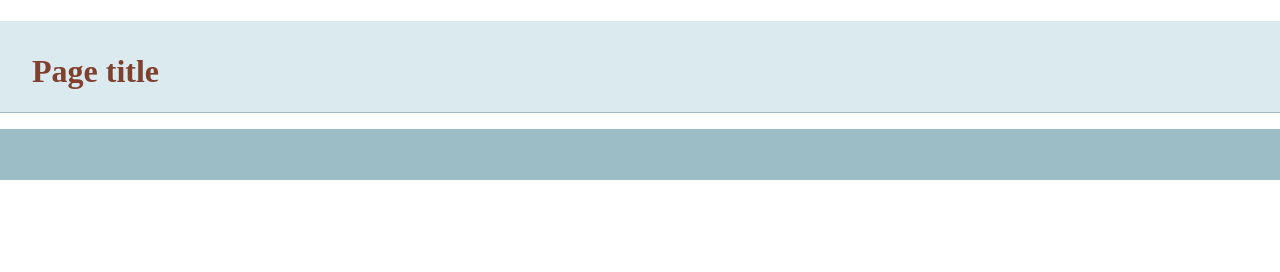
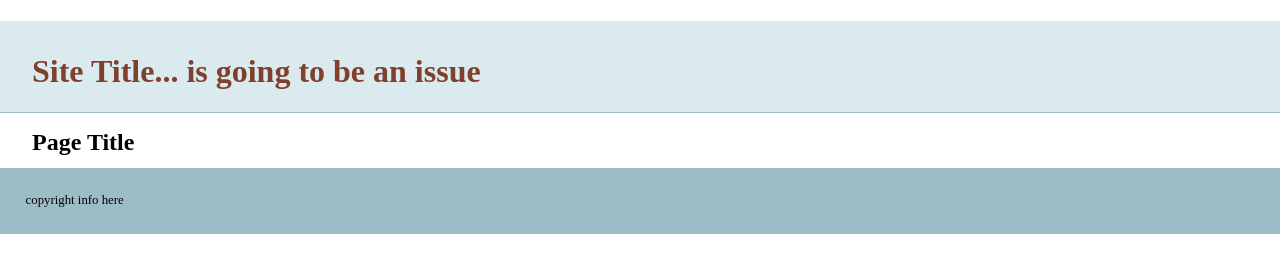
Before and after one commit to sharlag/git-testing, a plain HTML site: page index.html in a window 1280 px wide. Drawn offline with nearby package versions, Linux system fonts and the light colour scheme.

Commit message:
added more title info

```diff
--- a/index.html
+++ b/index.html
@@ -14,13 +14,15 @@
     </head>
     <body>
     <header>
-	<h1>Page title</h1>
+	<h1>Site Title... is going to be an issue</h1>
     </header>
     <nav id="pageNav">
     </nav>
     <main>
+        <h2>Page Title</h2>
     </main>
     <footer>
+        copyright info here
     </footer>
         <script>
 //use the modernizr load to load up external scripts. This will load the scripts asynchronously, but the order listed matters. Although it will load all scripts in parallel, it will execute them in the order listed
```
